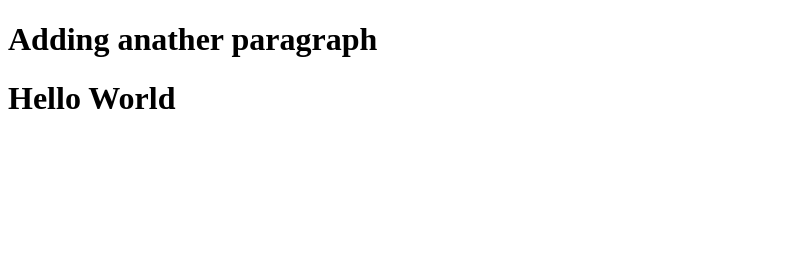
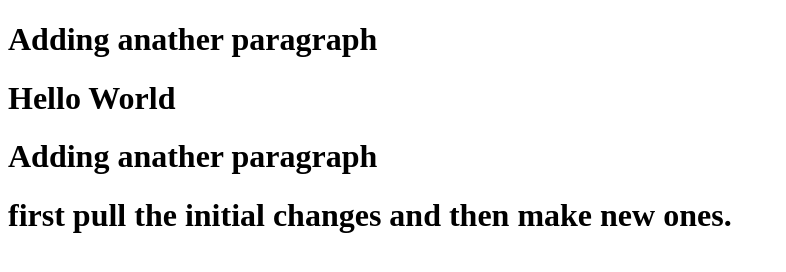
Before and after one commit to madh2802/learning-git, a plain HTML site: page index.html in a window 1280 px wide. Shown: the whole page, without its empty margins (0-786 px from the left). Drawn offline with Linux system fonts and the light colour scheme.

Commit message:
added anather h1 element.

```diff
--- a/index.html
+++ b/index.html
@@ -6,5 +6,8 @@
 <body>
  <h1>Adding anather paragraph</h1>
  <h1>Hello World</h1>
+ <h1>Adding anather paragraph</h1>
+ <h1>first pull the initial changes and then make new ones.</h1>
+
 </body>
 </html>
```
